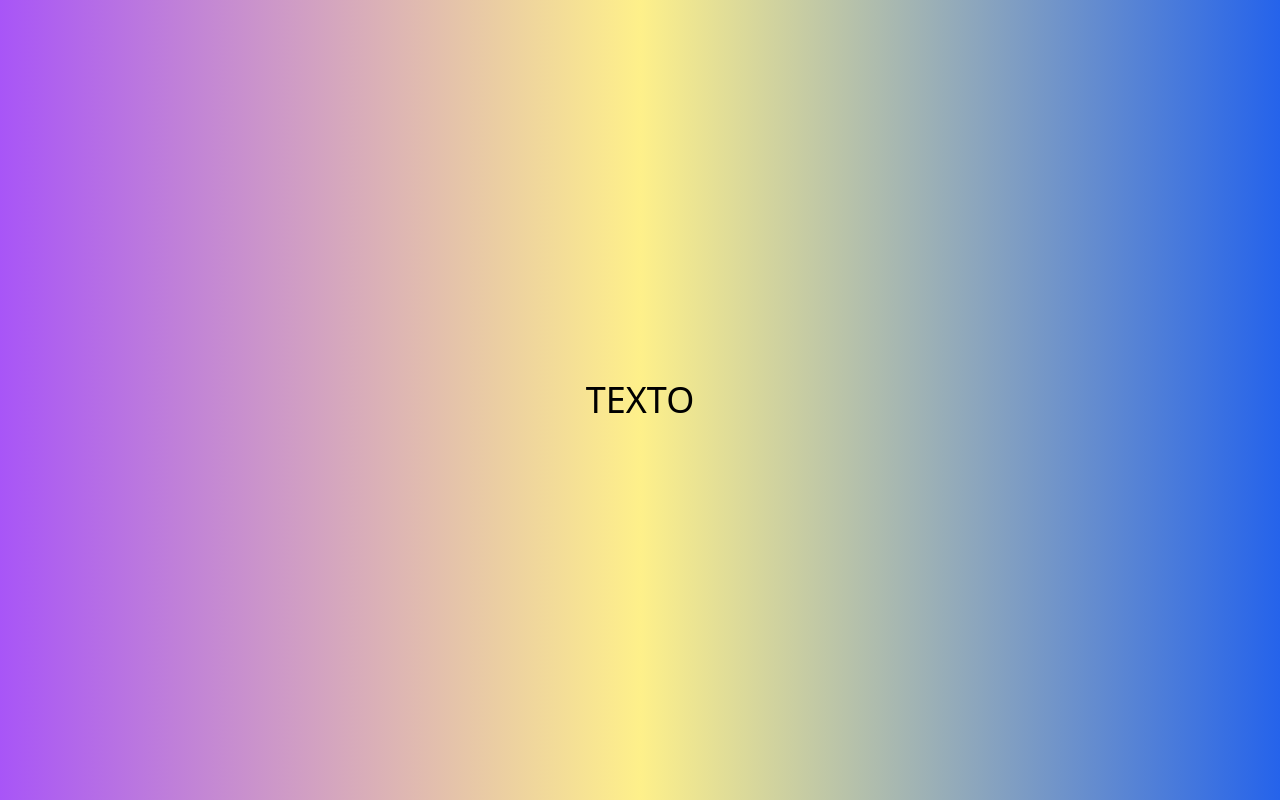
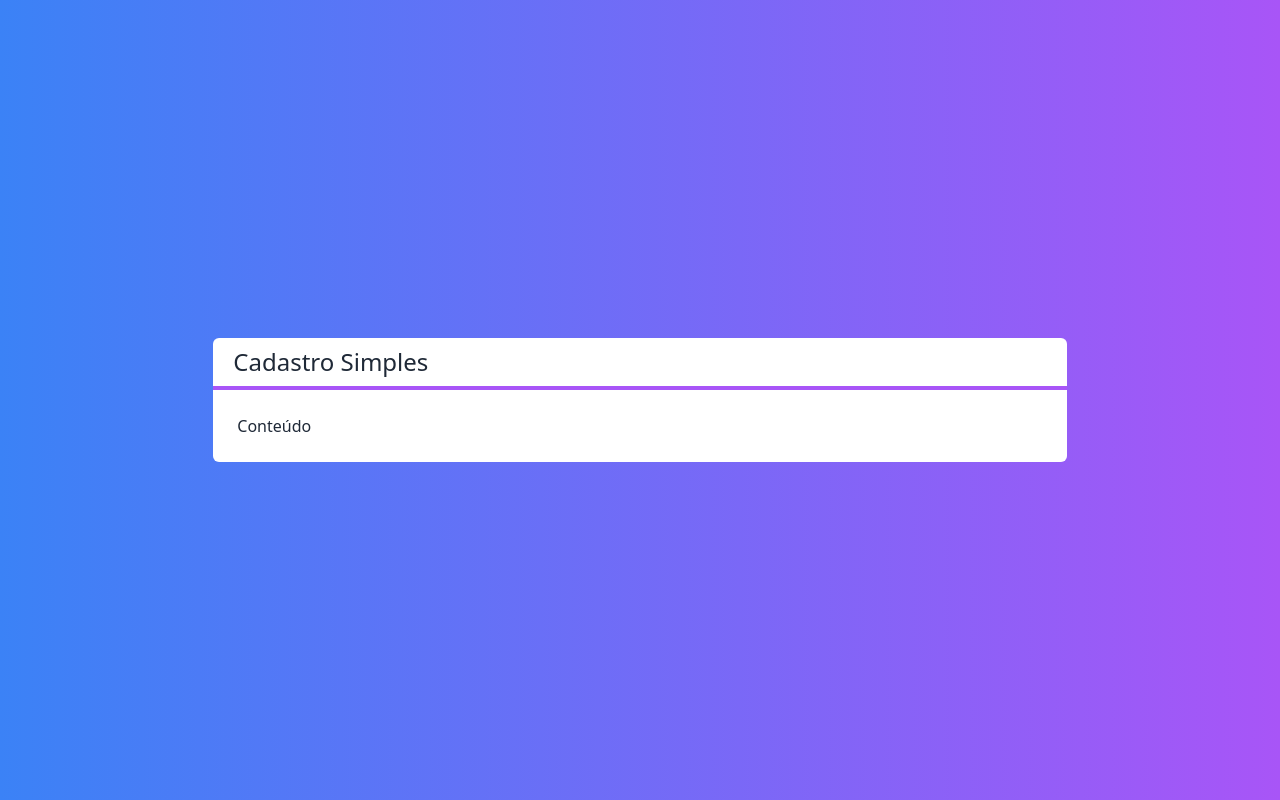
Before and after one commit to IagoMesquita/next-crud, a Next.js app: page / in a window 1280 px wide. Built offline with nearby package versions, Linux system fonts and the light colour scheme.

Commit message:
feat: use Layount in index

```diff
--- a/src/pages/index.tsx
+++ b/src/pages/index.tsx
@@ -1,15 +1,20 @@
 import Image from 'next/image'
 import { Inter } from 'next/font/google'
+import Layout from '@/components/Layout'
 
 const inter = Inter({ subsets: ['latin'] })
 
 export default function Home() {
   return (
+
     <div className={`
-      flex justify-center items-center h-screen
-      bg-gradient-to-r from-purple-500 via-yellow-200 to-blue-600
+    flex justify-center items-center h-screen
+    bg-gradient-to-l to-blue-500 from-purple-500
+    text-white
     `}>
-      <span className='text-4xl'>TEXTO</span>
+      <Layout title='Cadastro Simples'>
+        <span>Conteúdo</span>
+      </Layout>
     </div>
   )
 }
```
